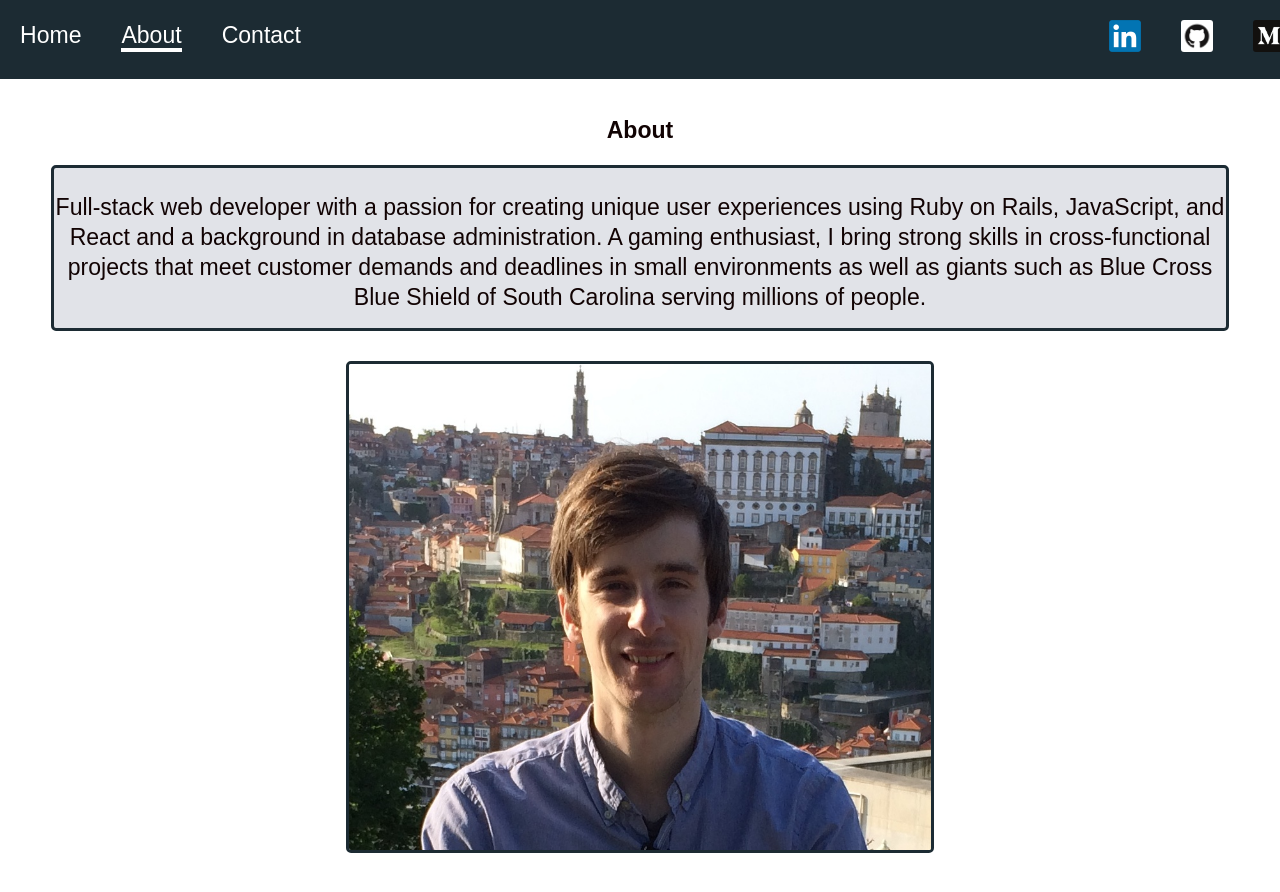
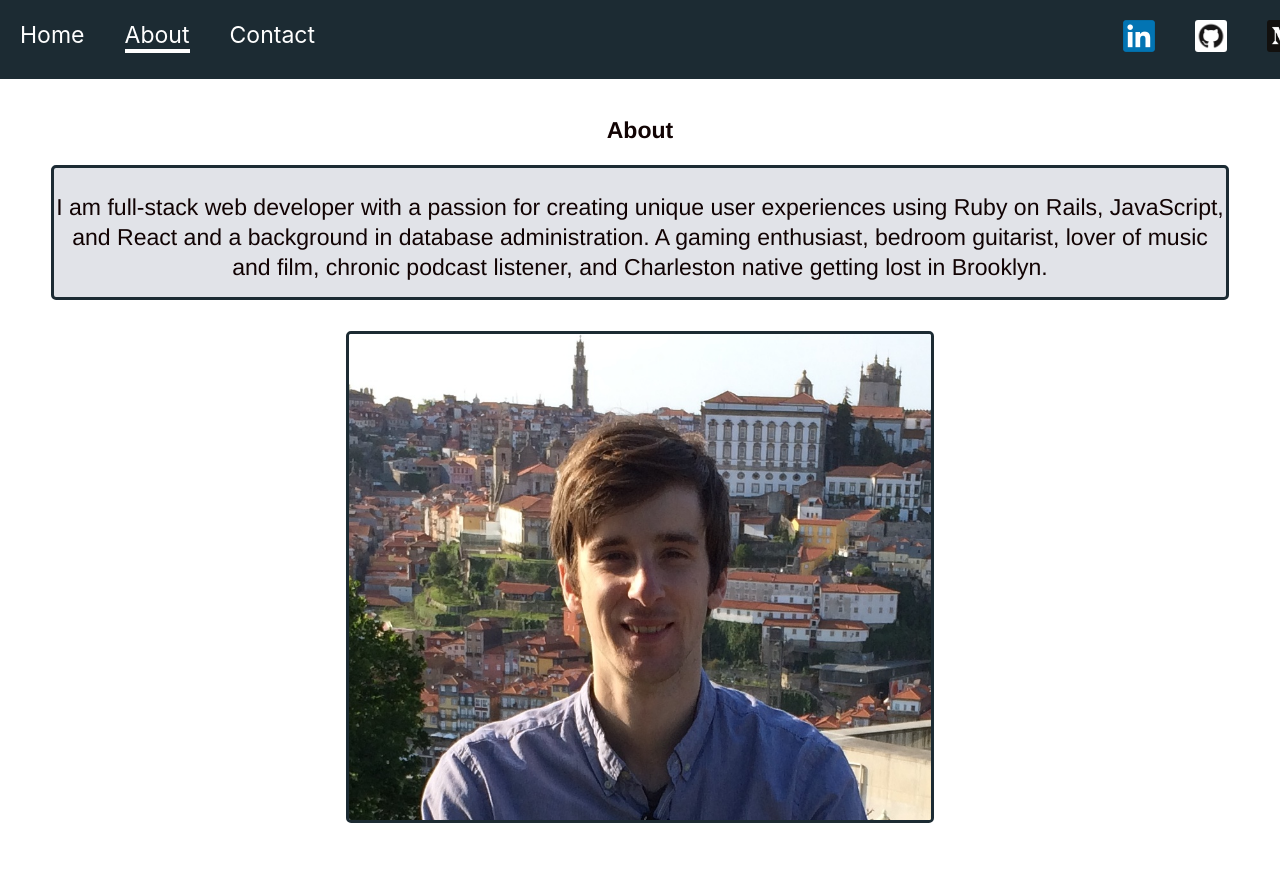
Before and after one commit to jbharwood/joseph-harwood, a React (Create React App) app: page /#/about in a window 1280 px wide. Shown: the top 892 px of the page. Built offline with nearby package versions, Linux system fonts and the light colour scheme.

Commit message:
changed about desciption

```diff
--- a/src/App.css
+++ b/src/App.css
@@ -6,7 +6,7 @@ html {
   box-sizing: inherit;
   padding: 0;
   margin: 0;
-  font-family: 'Montserrat', sans-serif;
+  /* font-family: 'Montserrat', sans-serif; */
   color: #110303;
   font-size: calc(14px + (26 - 14) * ((100vw - 300px) / (1600 - 300)));
   line-height: calc(1.3em + (1.5 - 1.2) * ((100vw - 300px)/(1600 - 300)));
@@ -89,6 +89,7 @@ a:hover {
 .body {
   padding: 4vw;
   padding-top: 2vh;
+  font-family: "Helvetica Neue",Helvetica,Arial,"Lucida Grande",sans-serif;
 }
 
 .contactBar {
--- a/src/components/About.js
+++ b/src/components/About.js
@@ -9,12 +9,11 @@ class About extends React.Component {
         <h1> About </h1>
         <div>
           <div className="description">
-            <p> Full-stack web developer with a passion for creating unique user
+            <p> I am full-stack web developer with a passion for creating unique user
             experiences using Ruby on Rails, JavaScript, and React and a background
-            in database administration. A gaming enthusiast, I bring strong skills
-            in cross-functional projects that meet customer demands and deadlines in
-            small environments as well as giants such as Blue Cross Blue Shield of
-            South Carolina serving millions of people.</p>
+            in database administration. A gaming enthusiast, bedroom guitarist, lover of
+            music and film, chronic podcast listener, and Charleston native getting lost in Brooklyn.
+            </p>
           </div>
           <br/>
           <img src={me} width="50%" height="50%" class="picMe"/>
--- a/src/components/Home.js
+++ b/src/components/Home.js
@@ -39,7 +39,7 @@ const Home = () => {
     <br/>
     <h1>Projects</h1>
     <br/>
-    <div >
+    <div className="contactBody">
       <div className="wrapper">
         <header className="header">Cinematch</header>
         <article className="main">
@@ -83,7 +83,7 @@ const Home = () => {
       </div>
     </div>
     <br/>
-    <div>
+    <div className="contactBody">
       <div className="wrapper">
         <header className="header">Quizalcoatl</header>
         <article className="main">
```
